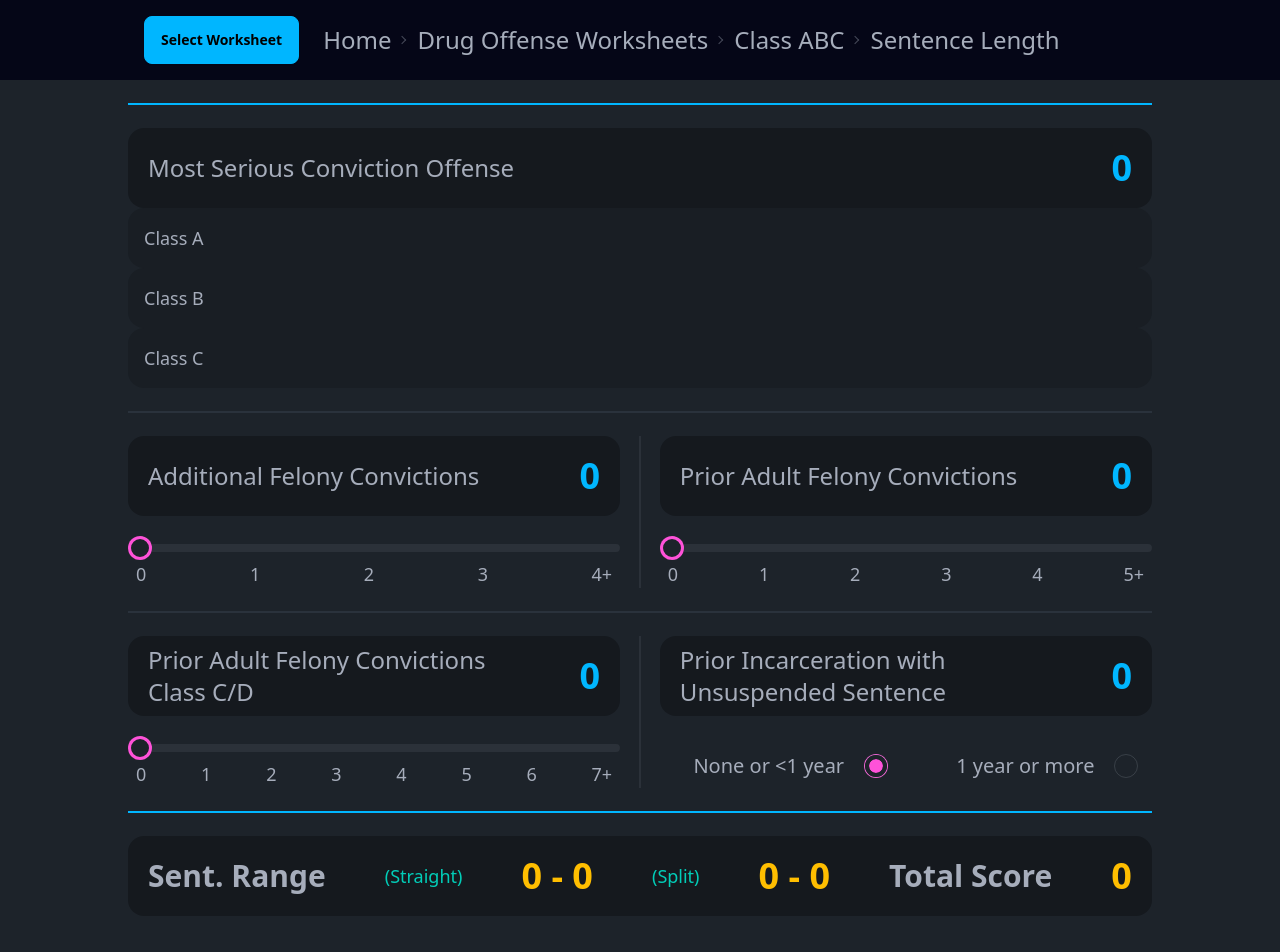
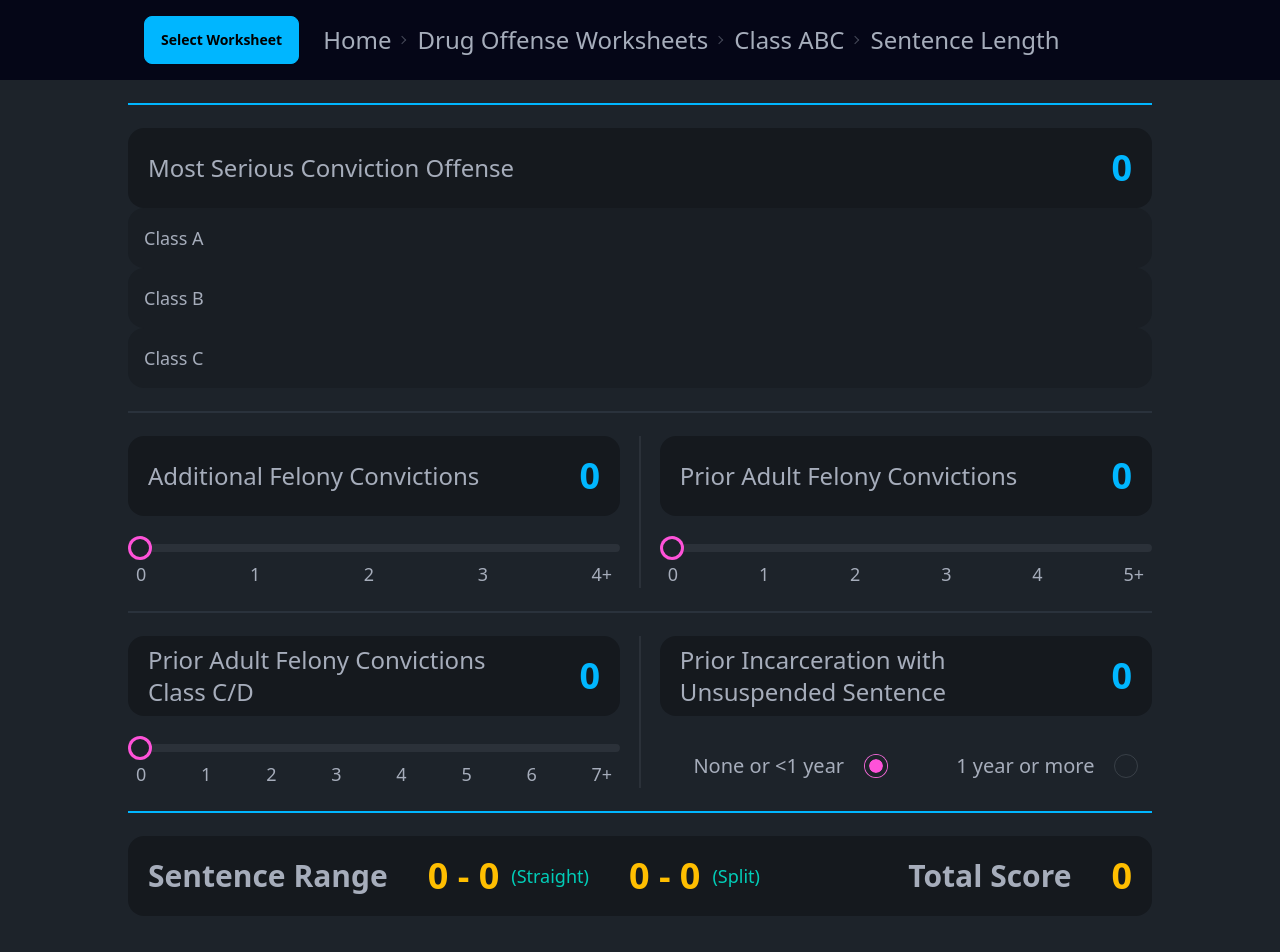
Before and after one commit to hootcode99/PrisonSentenceEstimator, a React (Vite) app: page /drugworksheets/ABC_sentencelength in a window 1280 px wide. Shown: the top 952 px of the page. Built offline with nearby package versions, Linux system fonts and the light colour scheme.

Commit message:
clean up sentence score bar formatting

```diff
--- a/src/components/SentenceRangeResult.jsx
+++ b/src/components/SentenceRangeResult.jsx
@@ -50,14 +50,24 @@ export function SentenceRangeResult(props) {
 
     return (
         <div className="flex h-20 bg-base-300 items-center rounded-box w-full justify-between">
-            <p className="text-3xl mx-5 font-bold">Sent. Range</p>
-            <p className="text-lg mx-5 text-accent">(Straight)</p>
-            <div className="stat-value text-warning mx-5">{straight.low} - {straight.high}</div>
-            <p className="text-lg mx-5 text-accent">(Split)</p>
-            <div className="stat-value text-warning mx-5">{split.low} - {split.high}</div>
+            <div className='flex items-center'>
+                <p className="text-3xl mx-5 font-bold">Sentence Range</p>
 
-            <p className="text-3xl mx-5 font-bold">Total Score</p>
-            <div className="stat-value text-warning mx-5">{props.score}</div>
+                <div className='flex items-center'>
+                    <div className="stat-value text-warning mx-5">{straight.low} - {straight.high}</div>
+                    <p className="text-lg -ml-2 mr-5 text-accent">(Straight)</p>
+                </div>
+
+                <div className='flex items-center'>
+                    <div className="stat-value text-warning mx-5">{split.low} - {split.high}</div>
+                    <p className="text-lg -ml-2 mr-5 text-accent">(Split)</p>
+                </div>
+            </div>
+
+            <div className='flex items-center'>
+                <p className="text-3xl mx-5 font-bold">Total Score</p>
+                <div className="stat-value text-warning mx-5">{props.score}</div>
+            </div>
         </div>
     )
 }
--- a/src/range_tables/drugTable.jsx
+++ b/src/range_tables/drugTable.jsx
@@ -191,7 +191,7 @@ export function getdrugABTableValue(score) {
       }
     };
 
-  } else if (between(score, 320, 381)) {
+  } else if (between(score, 320, 381) || score > 381) {
     sentence =
     {
       Straight: {
@@ -418,7 +418,7 @@ export function getdrugCTableValue(score) {
       }
     };
 
-  } else if (between(score, 188, 248)) {
+  } else if (between(score, 188, 248) || score > 248) {
     sentence =
     {
       Straight: {
```
